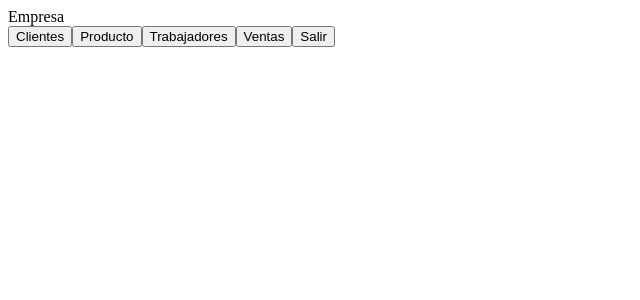
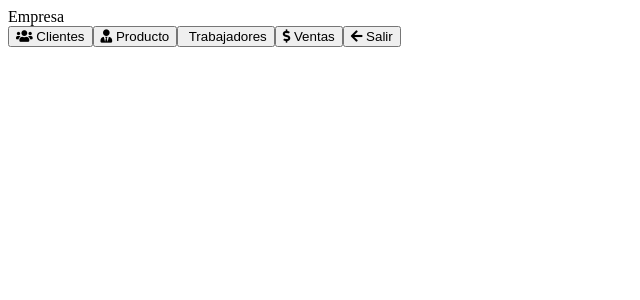
Before and after one commit to Glooskovint/Front-angular, an Angular app: page / in a window 1280 px wide. Shown: the top 300 px of the page, without its empty margins (0-640 px from the left). Built offline with nearby package versions, Linux system fonts and the light colour scheme; sample sign-in values are in the browser's storage.

Commit message:
Se resolvió el problema por el que no se mostraban los íconos

```diff
--- a/src/app/app.routes.ts
+++ b/src/app/app.routes.ts
@@ -41,7 +41,6 @@
     },
 
     // Redirección a login si no está autenticado
-    //{ path: '', redirectTo: '/login', pathMatch: 'full' },
     { path: '**', redirectTo: '/login' }
 ];
 
--- a/src/app/components/dashboard/dashboard.component.html
+++ b/src/app/components/dashboard/dashboard.component.html
@@ -1,3 +1,5 @@
+<link rel="stylesheet" href="https://cdnjs.cloudflare.com/ajax/libs/font-awesome/5.15.3/css/all.min.css">
+
 <main>
     <label for="enterpriseName" class="title">Empresa</label>
     <div class="options">
```
